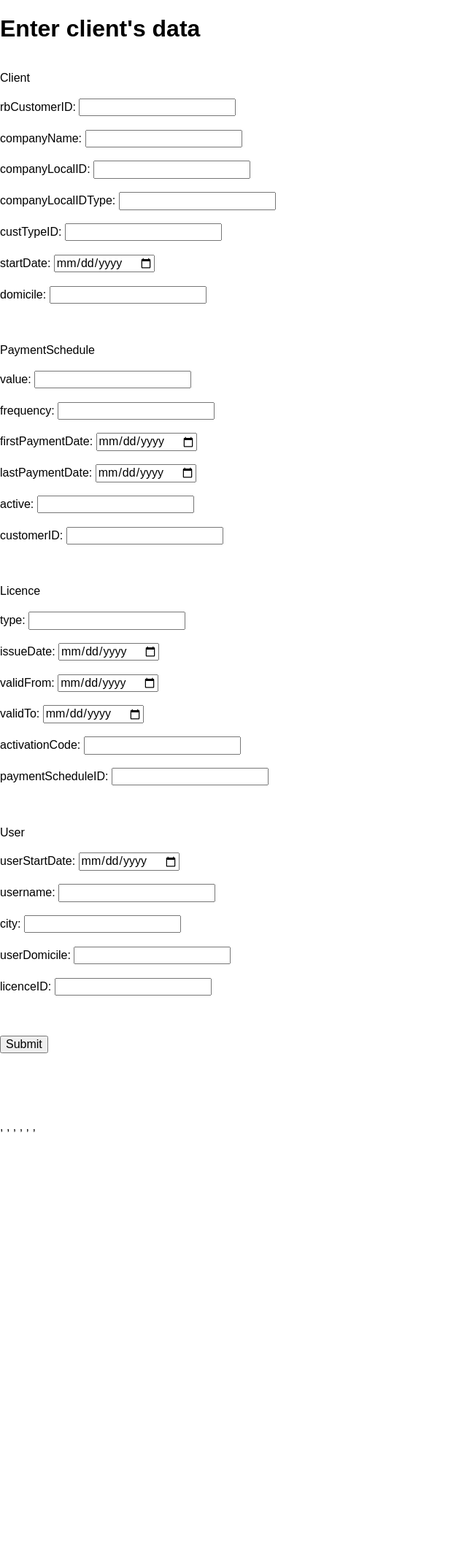
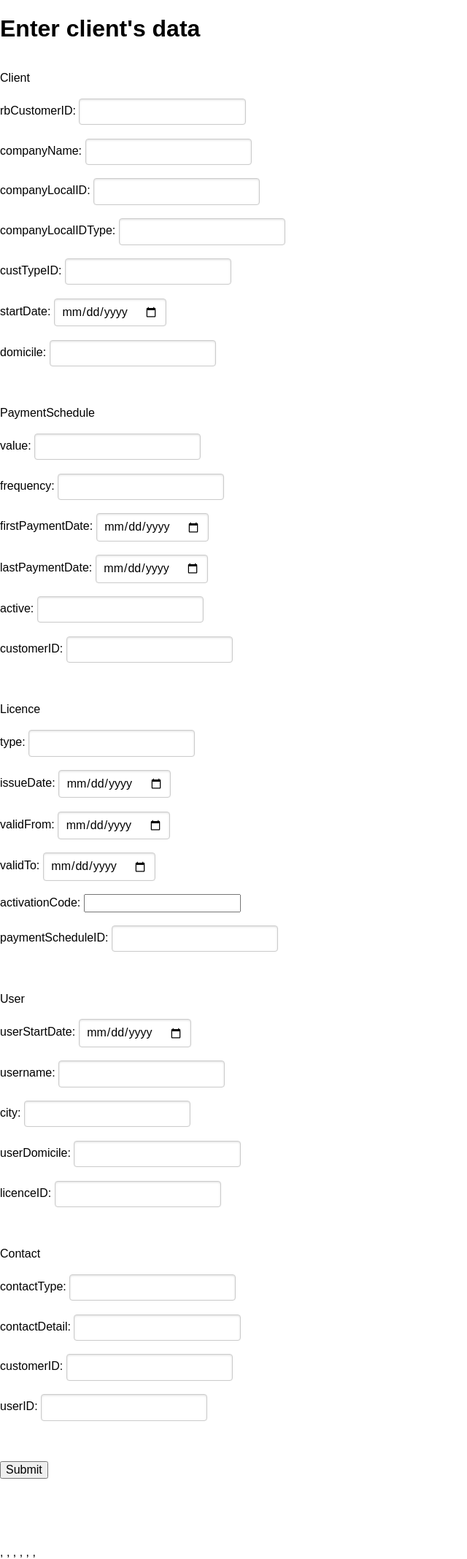
Before and after one commit to AnLi-Mi/Rockenbrew, a Flask app: page / in a window 1280 px wide. Shown: the whole page at 73% size, without its empty margins (0-640 px from the left). Before the commit the page ends 1551 px from the top, so only its background shows below. Run offline with Flask 2, Linux system fonts and the light colour scheme; some libraries are stand-ins or nearby versions.

Commit message:
contact section of the form in html

```diff
--- a/templates/full_form.html
+++ b/templates/full_form.html
@@ -12,7 +12,7 @@
 
 <h1> Enter client's data </h1></br>
 
-<form name="full_form" method="POST" action='/'>
+<form class="pure-form" name="full_form" method="POST" action='/'>
     <label>Client</label></br></br>
 <!--    customerID: <input type="number" name="customerID"></br></br> -->
     rbCustomerID: <input type="text" name="rbCustomerID" maxlength="50" required></br></br>
@@ -50,7 +50,12 @@
     userDomicile: <input type="text" maxlength="2" name="userDomicile" ></br></br>
     licenceID: <input type="number" name="licenceID" ></br></br></br></br>
 
-
+    <label>Contact</label></br></br>
+    <!--    contactID: <input type="number" name="contactID"></br></br> -->
+    contactType: <input type="number" name="contactType"></br></br>
+    contactDetail: <input type="text" maxlength="500" name="contactDetail"></br></br>
+    customerID: <input type="number" name="customerID" ></br></br>
+    userID: <input type="number" name="userID"></br></br></br></br>
 
 
 
```
